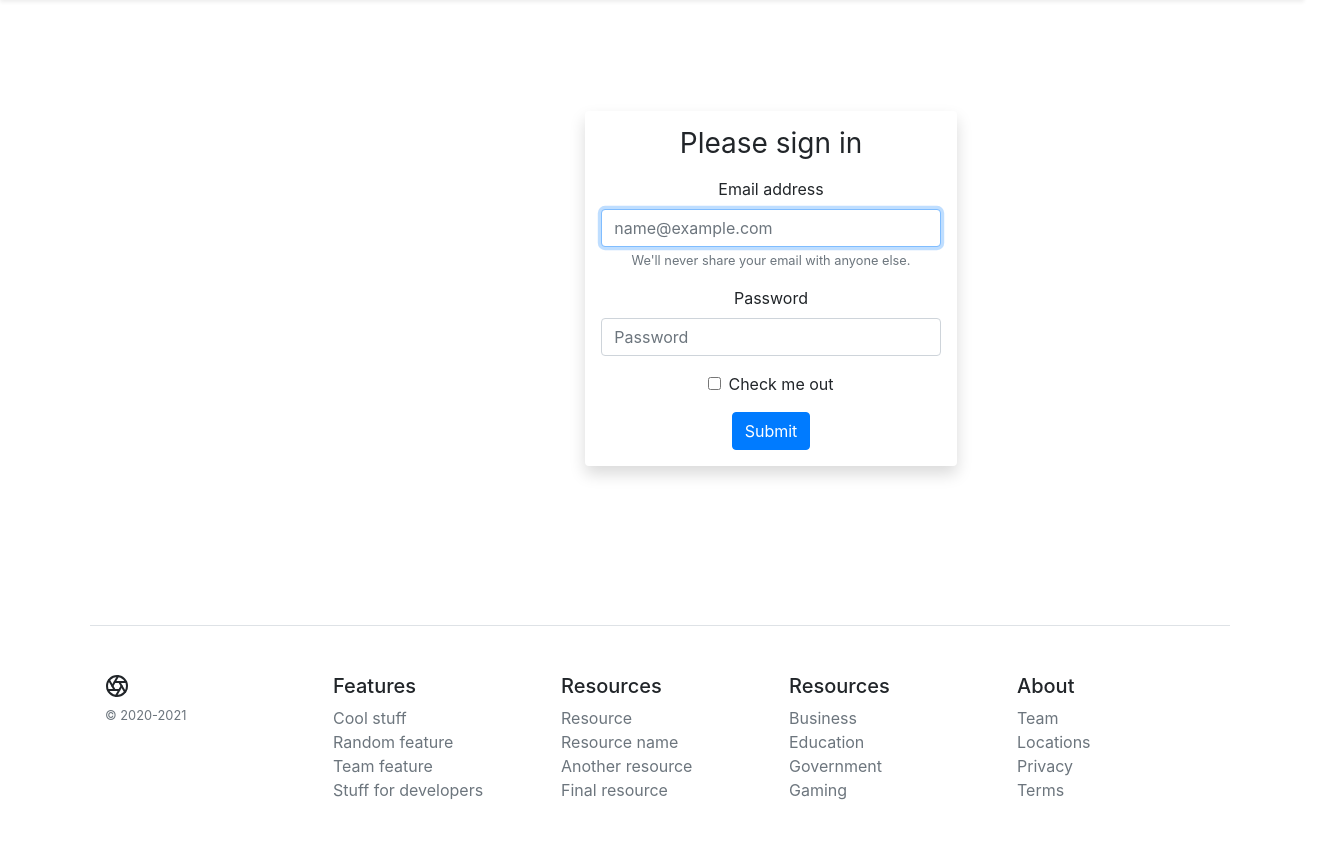
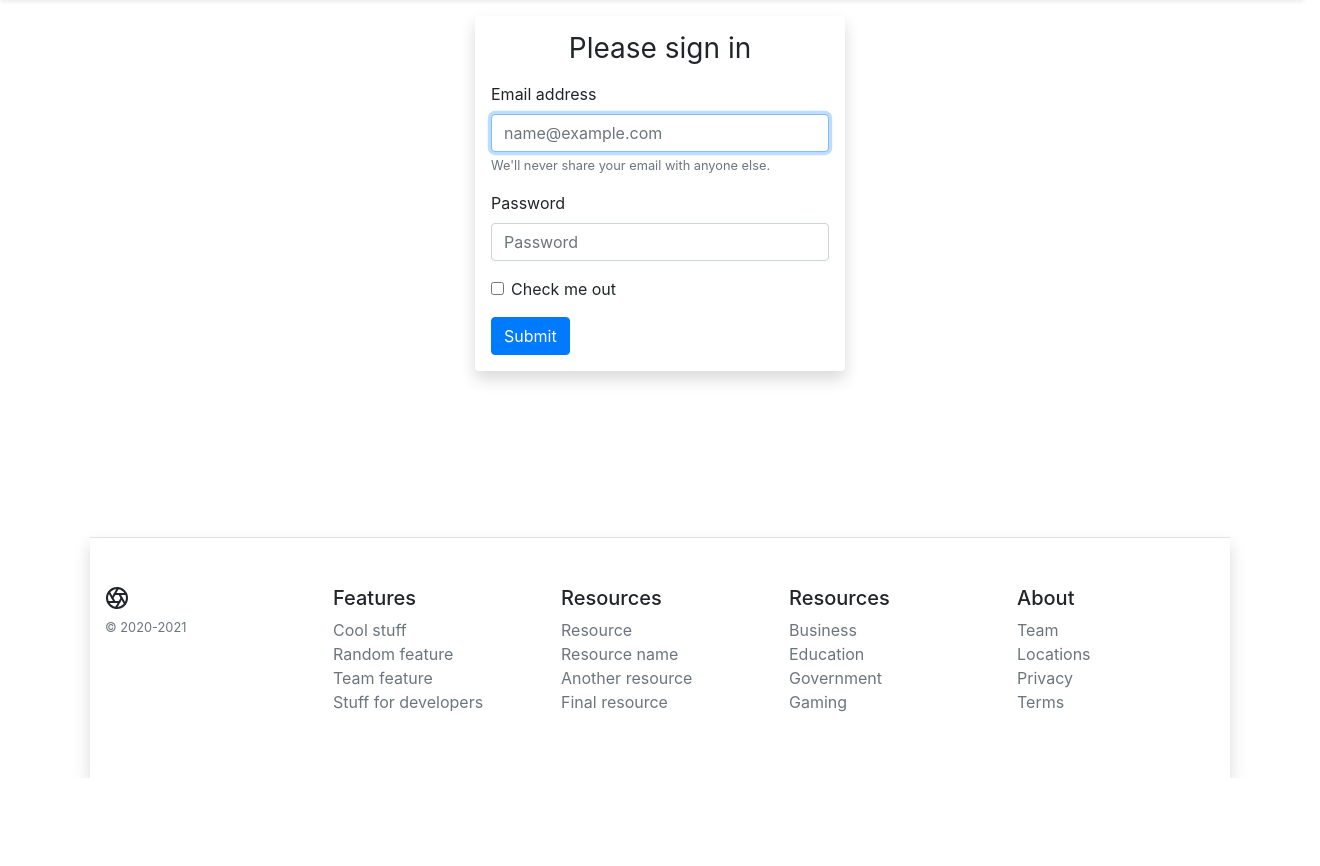
Before and after one commit to SasCezar/E-Grid, a Django app: page /login in a window 1320 px wide. Shown: the part 73-939 px from the top of the page. After the commit the page ends 851 px from the top, so only its background shows below. Run offline with Django 3.2, Linux system fonts and the light colour scheme; some libraries are stand-ins or nearby versions.

Commit message:
fixed base and login

```diff
--- a/templates/base.html
+++ b/templates/base.html
@@ -29,7 +29,7 @@
 {% block body_content %}{% endblock %}
 
 
-<footer class="container py-5 border-top shadow-">
+<footer class="container py-5 border-top shadow">
     <div class="row">
         <div class="col-12 col-md">
             <svg xmlns="http://www.w3.org/2000/svg" width="24" height="24" viewBox="0 0 24 24" fill="none"
--- a/templates/login.html
+++ b/templates/login.html
@@ -3,12 +3,12 @@
 
 
 {% block page_content %}
-    <div class="container text-center" style="margin: 0 auto; margin: 10%;">
+    <div class="container " style="margin: 0 auto; margin:0% 0% 15%;">
         <div class="row">
-            <div class="col"></div>
-            <div class="col shadow p-3 mb-5 rounded">
-            <form>
-                <h1 class="h3 mb-3 font-weight-normal">Please sign in</h1>
+            <div class="col-lg-4 "></div>
+            <div class="col-lg-4 shadow p-3  rounded my-auto">
+            <form class="">
+                <h1 class="h3 mb-3 font-weight-normal text-center">Please sign in</h1>
                 <div class="form-group">
                     <label for="exampleInputEmail1">Email address</label>
                     <input type="email" class="form-control" id="exampleInputEmail1" aria-describedby="emailHelp"
@@ -27,7 +27,7 @@
                 <button type="submit" class="btn btn-primary">Submit</button>
             </form>
                 </div>
-            <div class="col"></div>
+            <div class="col-lg-4"></div>
         </div>
     </div>
 
```
